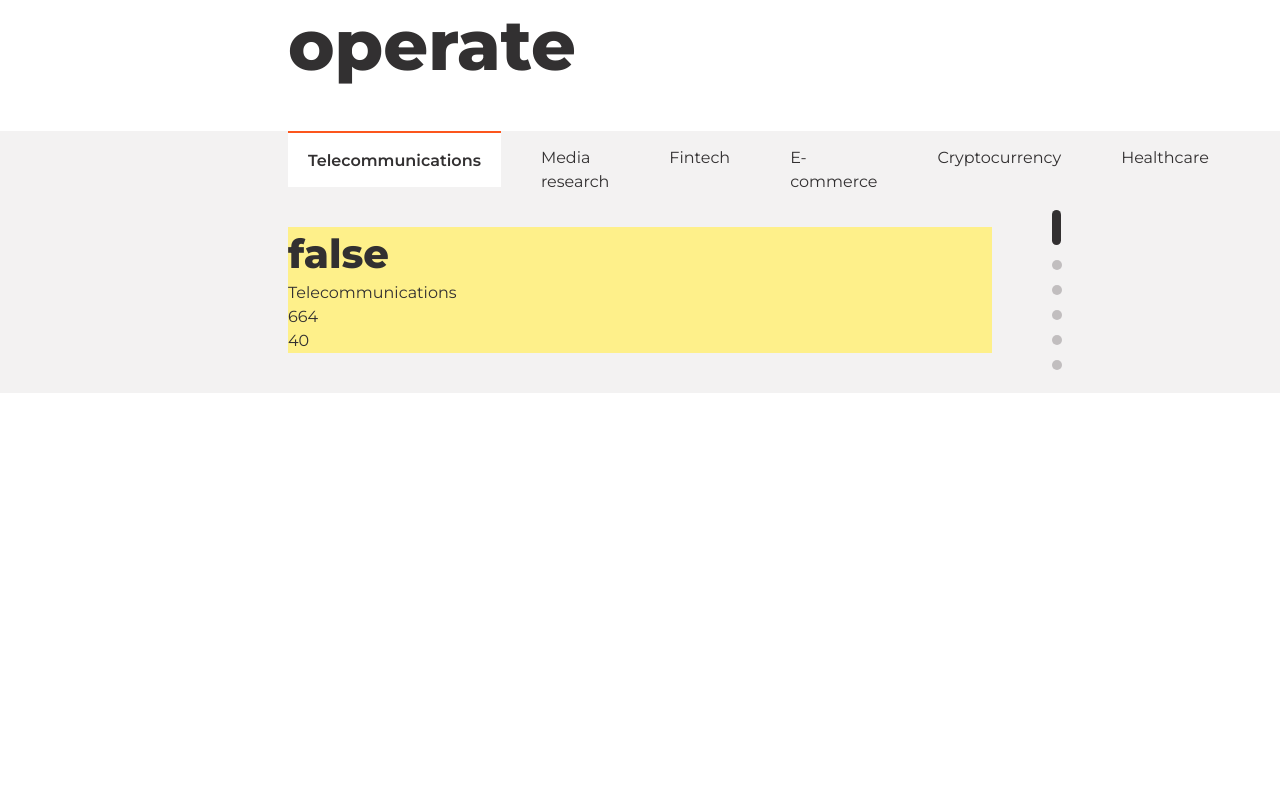
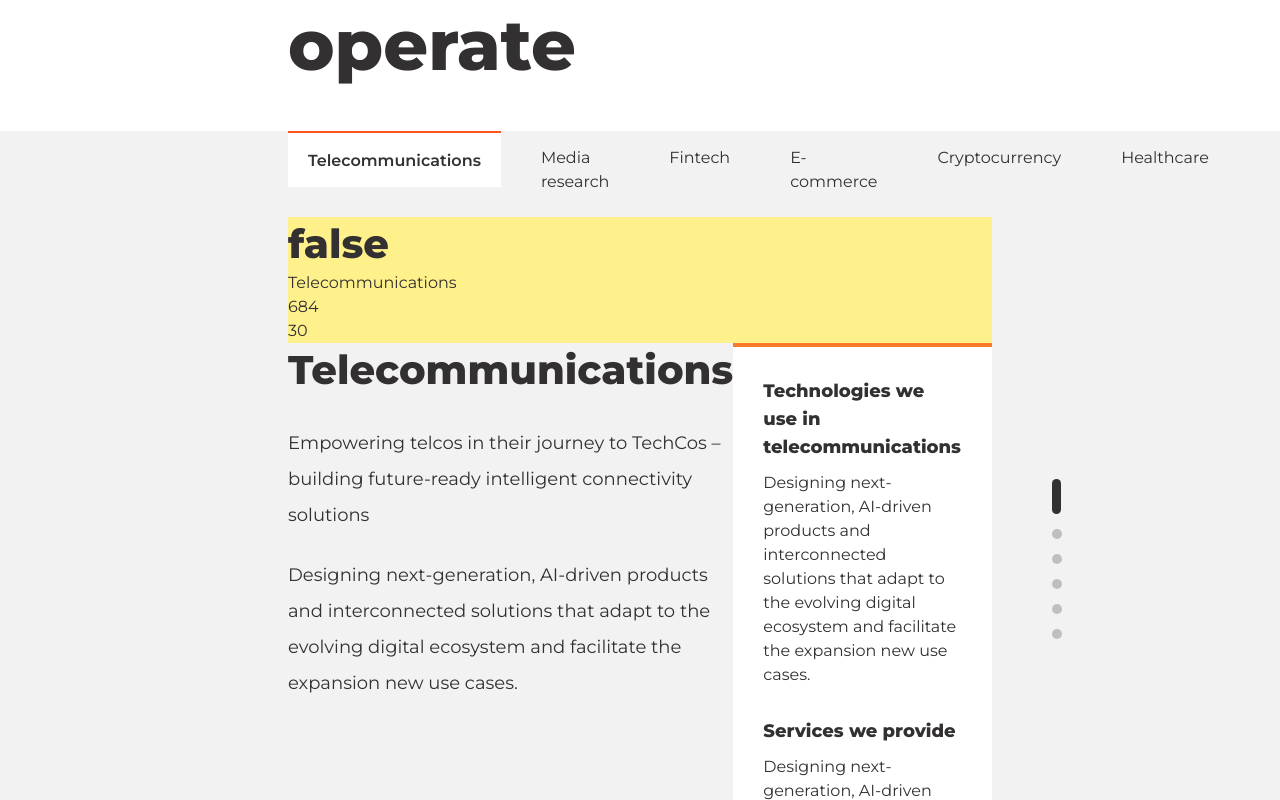
Before and after one commit to skabanets/sonomics, a React (Vite) app: page /industries in a window 1280 px wide. Shown: the part 700-1500 px from the top of the page. Built offline with nearby package versions, Linux system fonts and the light colour scheme; no server answers.

Commit message:
Add IndustrySliderCard to the Industry page

```diff
--- a/src/hooks/useDynamicDimensions.ts
+++ b/src/hooks/useDynamicDimensions.ts
@@ -7,22 +7,18 @@ export const useDynamicDimensions = () => {
   useEffect(() => {
     const calculateDimensions = () => {
       const currentHeight = window.innerHeight;
-      let padding = 0;
 
-      if (currentHeight < 800) {
-        padding = 20;
-      } else if (currentHeight < 900) {
-        padding = 40;
-      } else if (currentHeight < 1000) {
-        padding = 60;
-      } else if (currentHeight < 1200) {
-        padding = 80;
-      } else if (currentHeight >= 1400) {
-        padding = 100;
-      }
+      const getPadding = (height: number) => {
+        if (height < 800) return 20;
+        if (height < 900) return 30;
+        if (height < 1000) return 60;
+        if (height < 1400) return 80;
+        return 100;
+      };
+
+      const padding = getPadding(currentHeight);
 
       setSlidePadding(padding);
-
       const height = currentHeight - padding * 2 - 56;
       setSlideHeight(height);
     };
--- a/src/sections/Industries/IndustrySlider.tsx
+++ b/src/sections/Industries/IndustrySlider.tsx
@@ -1,5 +1,7 @@
 import { useEffect, useRef, useState } from "react";
 import { motion } from "framer-motion";
+
+import { IndustrySliderCard } from "../../components";
 
 import { useDynamicDimensions } from "../../hooks";
 import { industries, slideInWithFade } from "../../constants";
@@ -91,11 +93,10 @@ export const IndustrySlider = () => {
         return "bg-letsTalkBgColor";
     }
   };
-
   const slideBackgroundColor = getIndustrySliderBgColor(currentIndex);
 
   return (
-    <section className={`h-[calc(100dvh+10px)]`}>
+    <section className={`h-[calc(100dvh+10px)] ${slideBackgroundColor}`}>
       <motion.div {...industrySliderAnimationProps}>
         <div className="bg-secondaryBgColor transition">
           <ul className="container flex items-center gap-[20px]" ref={sectionRef}>
@@ -115,19 +116,23 @@ export const IndustrySlider = () => {
           </ul>
         </div>
 
-        <div className={`${slideBackgroundColor} py-[${slidePadding}px] transition`}>
-          <div className={`container relative flex h-full w-full flex-col`}>
+        <div className={`py-[${slidePadding}px] transition`}>
+          <div className={`container relative flex flex-col`}>
             <motion.div
               key={currentIndex}
               initial={{ opacity: 0 }}
               animate={{ opacity: 1 }}
               transition={{ duration: 1.5, ease: "easeOut", delay: 0.25 }}
-              className={`bg-yellow-200 h-[${slideHeight}px]`}
+              style={{ height: `${slideHeight}px` }}
+              className="h-lg:max-h-[1000px]"
             >
-              <h2>{scrollState ? "true" : "false"}</h2>
-              <p>{industries[currentIndex].name}</p>
-              <p>{slideHeight}</p>
-              <p>{slidePadding}</p>
+              <div className="bg-yellow-200">
+                <h2>{scrollState ? "true" : "false"}</h2>
+                <p>{industries[currentIndex].name}</p>
+                <p>{slideHeight}</p>
+                <p>{slidePadding}</p>
+              </div>
+              <IndustrySliderCard industry={industries[currentIndex]} index={currentIndex} />
             </motion.div>
 
             <div className="absolute right-[-38px] top-1/2 flex translate-y-[-50%] flex-col gap-[15px]">
```
